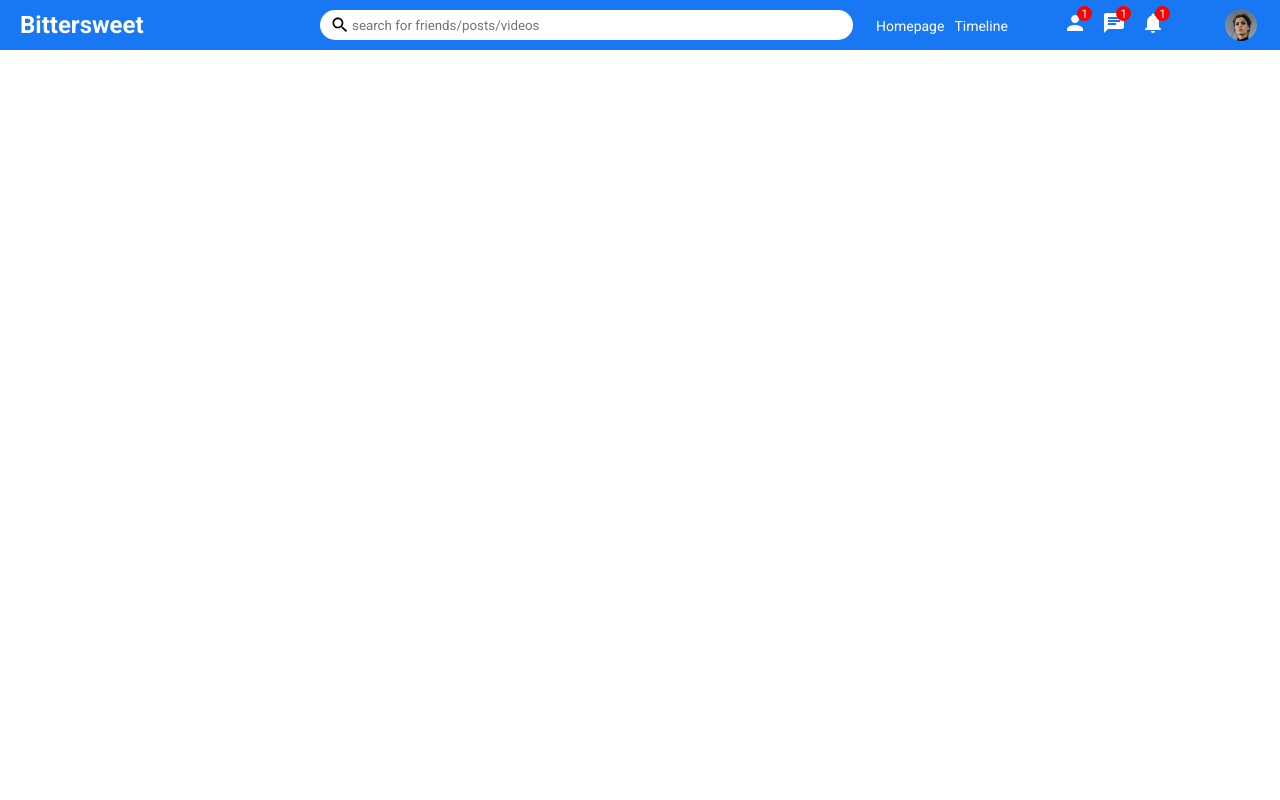
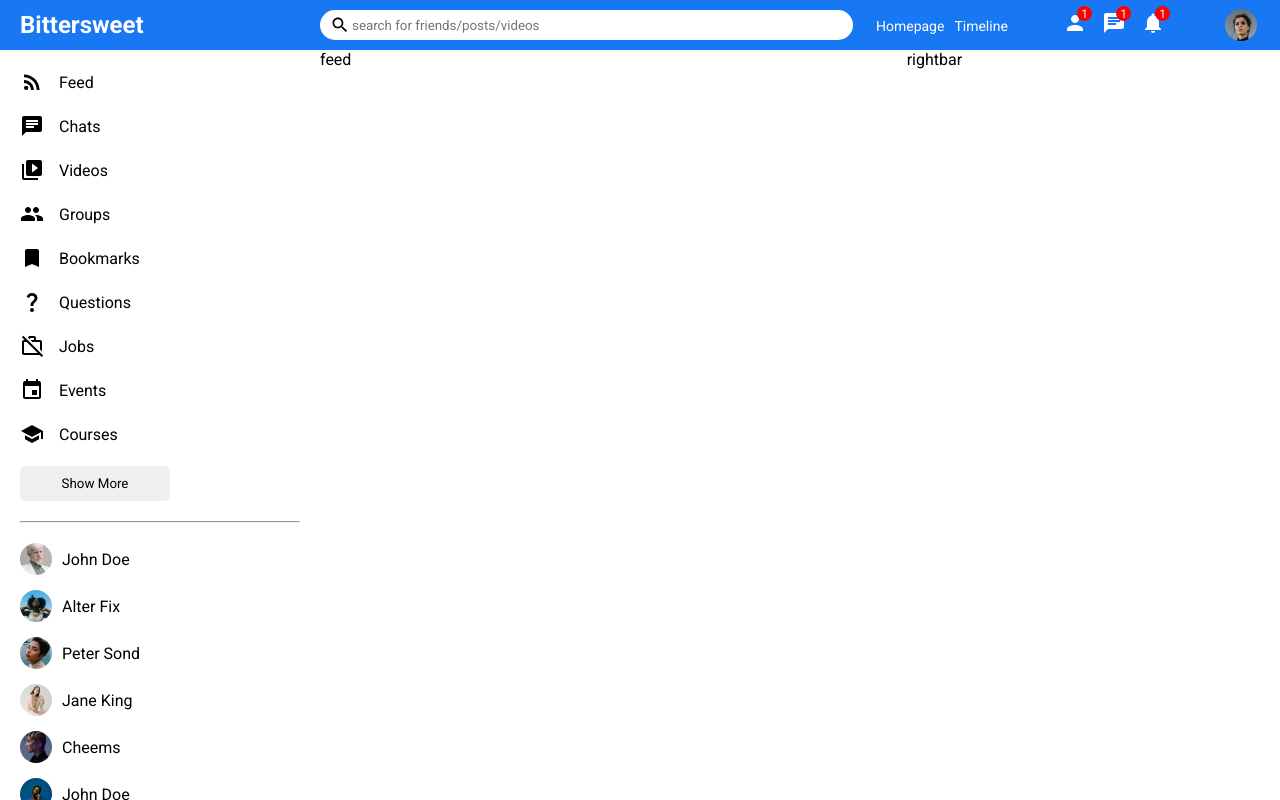
Before and after one commit to itshmnt/Bittersweet-frontend, a React (Create React App) app: page / in a window 1280 px wide. Built offline with nearby package versions, Linux system fonts and the light colour scheme; the HTML template or start-up script is replaced by a standard one.

Commit message:
Adding Feed

```diff
--- /dev/null
+++ b/src/components/feed/Feed.jsx
@@ -0,0 +1,9 @@
+import "./feed.css";
+
+export default function Feed() {
+    return (
+        <div className="feed">
+            feed
+        </div>
+    )
+}
--- /dev/null
+++ b/src/components/feed/feed.css
@@ -0,0 +1,3 @@
+.feed {
+    flex: 5.5;
+}
--- /dev/null
+++ b/src/components/rightbar/Rightbar.jsx
@@ -0,0 +1,9 @@
+import "./rightbar.css";
+
+export default function Rightbar() {
+    return (
+        <div className="rightbar">
+            rightbar
+        </div>
+    )
+}
--- /dev/null
+++ b/src/components/rightbar/rightbar.css
@@ -0,0 +1,3 @@
+.rightbar {
+    flex: 3.5;
+}
--- /dev/null
+++ b/src/components/sidebar/Sidebar.jsx
@@ -0,0 +1,85 @@
+import { Bookmark, Chat, Event, Group, QuestionMark, RssFeed, School, VideoLibrary, WorkOffOutlined } from "@mui/icons-material";
+import "./sidebar.css";
+
+export default function Sidebar() {
+    return (
+        <div className="sidebar">
+            <div className="sidebarWrapper">
+                <ul className="sidebarList">
+                    <li className="sidebarListItem">
+                        <RssFeed className="sidebarListItemIcon"/>
+                        <span className="sidebarListItemText">Feed</span>
+                    </li>
+                    <li className="sidebarListItem">
+                        <Chat className="sidebarListItemIcon"/>
+                        <span className="sidebarListItemText">Chats</span>
+                    </li>
+                    <li className="sidebarListItem">
+                        <VideoLibrary className="sidebarListItemIcon"/>
+                        <span className="sidebarListItemText">Videos</span>
+                    </li>
+                    <li className="sidebarListItem">
+                        <Group className="sidebarListItemIcon"/>
+                        <span className="sidebarListItemText">Groups</span>
+                    </li>
+                    <li className="sidebarListItem">
+                        <Bookmark className="sidebarListItemIcon"/>
+                        <span className="sidebarListItemText">Bookmarks</span>
+                    </li>
+                    <li className="sidebarListItem">
+                        <QuestionMark className="sidebarListItemIcon"/>
+                        <span className="sidebarListItemText">Questions</span>
+                    </li>
+                    <li className="sidebarListItem">
+                        <WorkOffOutlined className="sidebarListItemIcon"/>
+                        <span className="sidebarListItemText">Jobs</span>
+                    </li>
+                    <li className="sidebarListItem">
+                        <Event className="sidebarListItemIcon"/>
+                        <span className="sidebarListItemText">Events</span>
+                    </li>
+                    <li className="sidebarListItem">
+                        <School className="sidebarListItemIcon"/>
+                        <span className="sidebarListItemText">Courses</span>
+                    </li>
+                </ul>
+                <button className="sidebarButton">Show More</button>
+                <hr className="sidebarHr"/>
+                <ul className="sidebarFriendList">
+                    <li className="sidebarFriend">
+                        <img src="/assets/person/2.jpeg" alt="" className="sidebarFriendImg" />
+                        <span className="sidebarFriendName">John Doe</span>
+                    </li>
+                    <li className="sidebarFriend">
+                        <img src="/assets/person/3.jpeg" alt="" className="sidebarFriendImg" />
+                        <span className="sidebarFriendName">Alter Fix</span>
+                    </li>
+                    <li className="sidebarFriend">
+                        <img src="/assets/person/4.jpeg" alt="" className="sidebarFriendImg" />
+                        <span className="sidebarFriendName">Peter Sond</span>
+                    </li>
+                    <li className="sidebarFriend">
+                        <img src="/assets/person/5.jpeg" alt="" className="sidebarFriendImg" />
+                        <span className="sidebarFriendName">Jane King</span>
+                    </li>
+                    <li className="sidebarFriend">
+                        <img src="/assets/person/6.jpeg" alt="" className="sidebarFriendImg" />
+                        <span className="sidebarFriendName">Cheems</span>
+                    </li>
+                    <li className="sidebarFriend">
+                        <img src="/assets/person/7.jpeg" alt="" className="sidebarFriendImg" />
+                        <span className="sidebarFriendName">John Doe</span>
+                    </li>
+                    <li className="sidebarFriend">
+                        <img src="/assets/person/8.jpeg" alt="" className="sidebarFriendImg" />
+                        <span className="sidebarFriendName">Hogwortz</span>
+                    </li>
+                    <li className="sidebarFriend">
+                        <img src="/assets/person/9.jpeg" alt="" className="sidebarFriendImg" />
+                        <span className="sidebarFriendName">John Doe</span>
+                    </li>
+                </ul>
+            </div>
+        </div>
+    )
+}
--- /dev/null
+++ b/src/components/sidebar/sidebar.css
@@ -0,0 +1,68 @@
+.sidebar {
+    flex: 3;
+    height: calc(100vh - 50px);
+    overflow-y: scroll;
+}
+
+::-webkit-scrollbar {
+    width: 5px;
+}
+
+::-webkit-scrollbar-track {
+    background-color: #f1f1f1;
+}
+
+::-webkit-scrollbar-thumb {
+    background-color: rgb(179, 179, 179);
+}
+
+.sidebarWrapper {
+    padding: 20px;
+}
+.sidebarList {
+    padding: 0;
+    margin: 0;
+    list-style: none;
+}
+
+.sidebarListItem {
+    display: flex;
+    align-items: center;
+    margin-bottom: 20px;
+}
+
+.sidebarListItemIcon {
+    margin-right: 15px;
+}
+
+.sidebarButton {
+    width: 150px;
+    border: none;
+    padding: 10px;
+    border-radius: 5px;
+    font-weight: 500;
+}
+
+.sidebarHr {
+    margin: 20px 0;
+}
+
+.sidebarFriendList{
+    padding: 0;
+    margin: 0;
+    list-style: none;
+}
+
+.sidebarFriend {
+    display: flex;
+    align-items: center;
+    margin-bottom: 15px;
+}
+
+.sidebarFriendImg {
+    width: 32px;
+    height: 32px;
+    border-radius: 50%;
+    margin-right: 10px;
+    object-fit: cover;
+}
--- a/src/pages/home/Home.css
+++ b/src/pages/home/Home.css
@@ -0,0 +1,4 @@
+.homeContainer {
+    display: flex;
+    width: 100%
+}
--- a/src/pages/home/Home.jsx
+++ b/src/pages/home/Home.jsx
@@ -1,11 +1,19 @@
 import "./home.css";
 import Topbar from "../../components/topbar/Topbar";
+import Sidebar from "../../components/sidebar/Sidebar";
+import Feed from "../../components/feed/Feed";
+import Rightbar from "../../components/rightbar/Rightbar";
 
 function Home() {
     return (
-        <div>
+        <>
             <Topbar />
-        </div>
+            <div className="homeContainer">
+                <Sidebar />
+                <Feed />
+                <Rightbar />
+            </div>
+        </>
     )
 }
 
```
